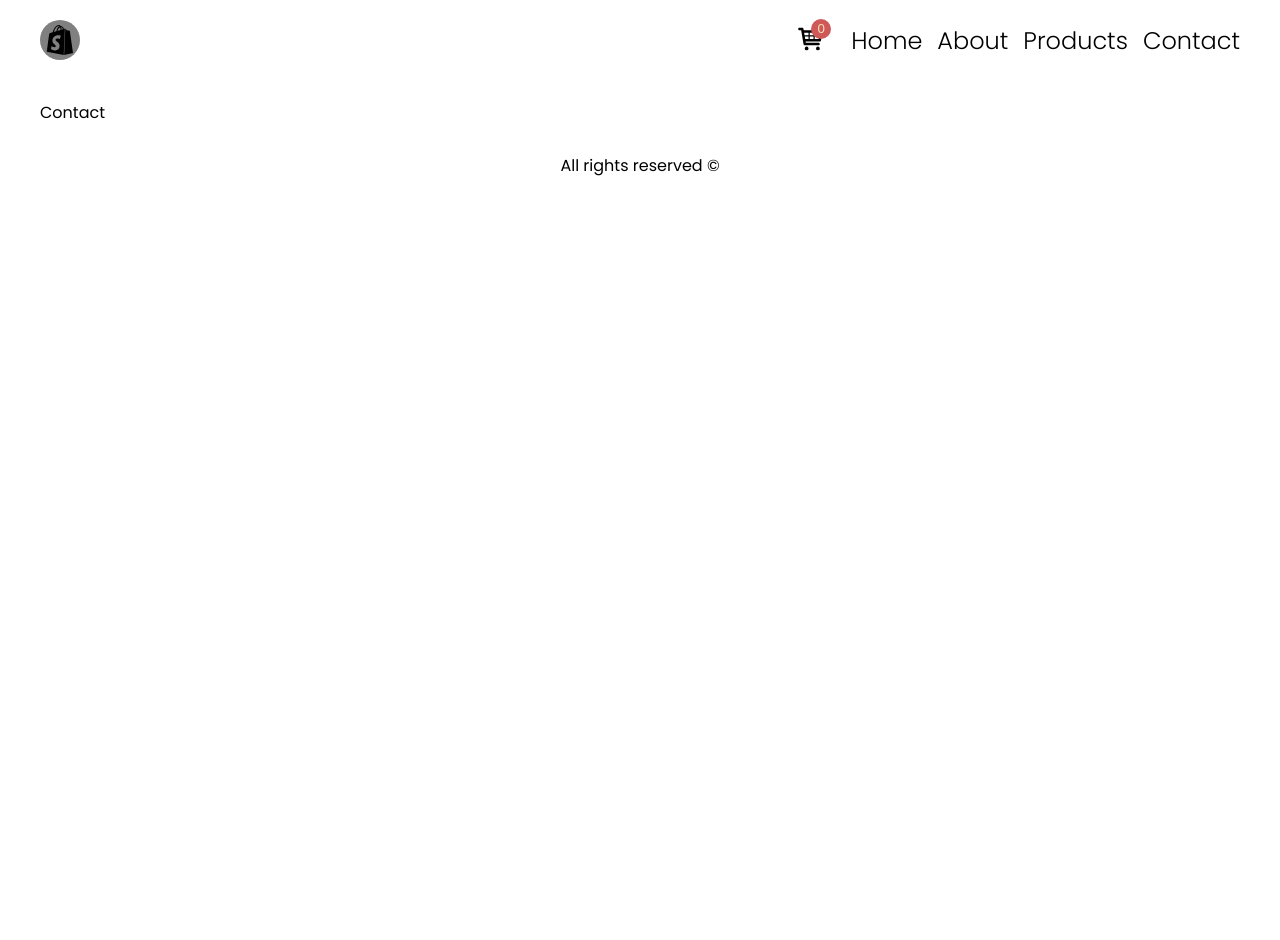
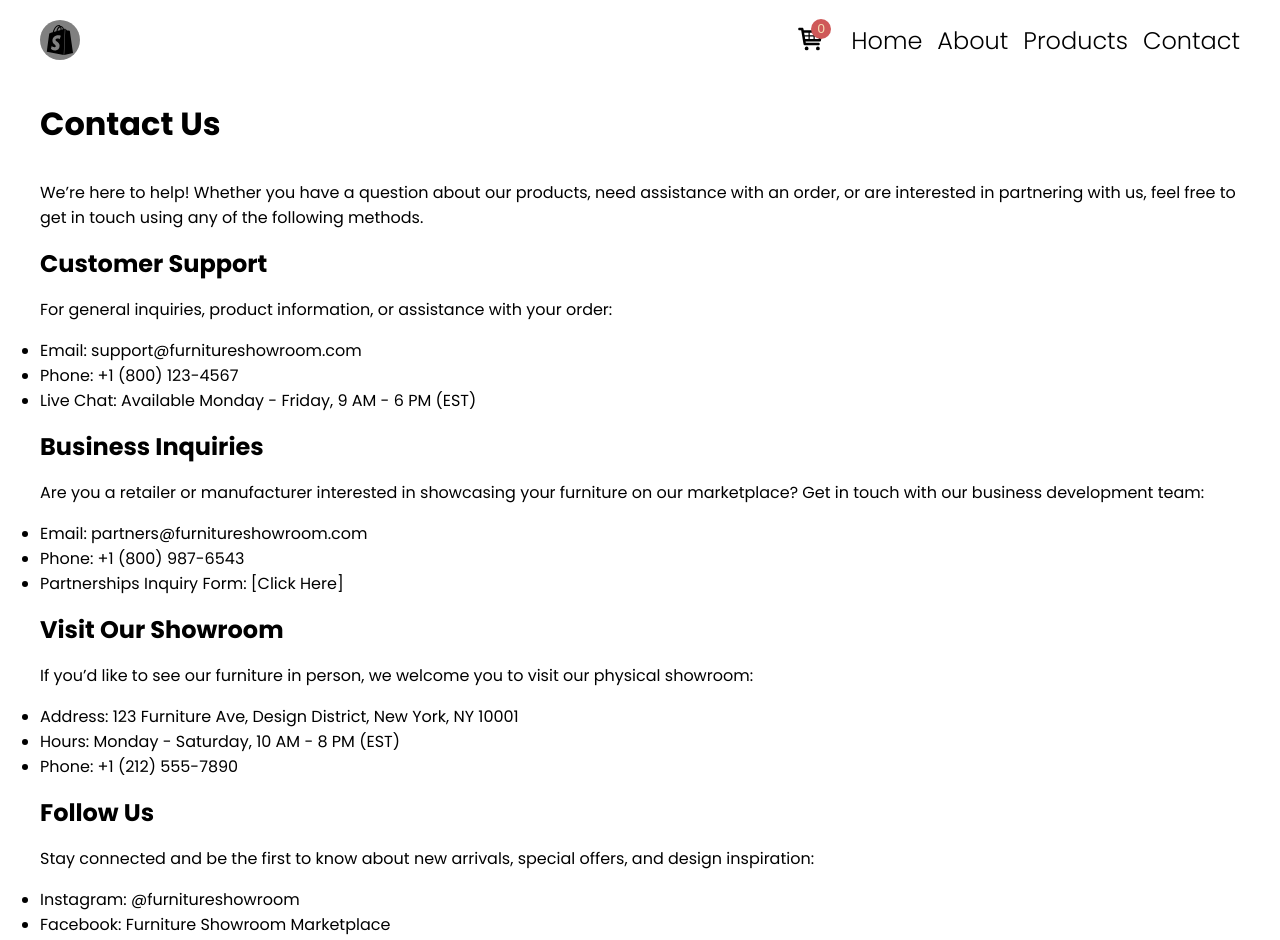
Before and after one commit to AchiGel/ecommerce_page, a React (Create React App) app: page /contact in a window 1280 px wide. Shown: the top 940 px of the page. Before the commit the page ends 800 px from the top, so only its background shows below. Built offline with nearby package versions, Linux system fonts and the light colour scheme.

Commit message:
add pages content

```diff
--- a/src/components/Main.tsx
+++ b/src/components/Main.tsx
@@ -24,7 +24,7 @@ export const MainContainer = styled.main`
   margin-top: 100px;
 `;
 
-const SectionOne = styled.section`
+export const SectionOne = styled.section`
   position: relative;
   background-image: url(${imageBg});
   background-repeat: no-repeat;
@@ -102,7 +102,7 @@ const Addbutton = styled.button`
 export default function Main(props: Props) {
   return (
     <MainContainer>
-      <SectionOne></SectionOne>
+      <SectionOne />
       <Categories filterCategories={props.filterCategories} />
       <ProductsSection>
         {props.selectedCategory.length > 0
--- a/src/pages/About.tsx
+++ b/src/pages/About.tsx
@@ -1,5 +1,42 @@
-import { MainContainer } from "../components/Main";
+import styled from "styled-components";
+import { MainContainer, SectionOne } from "../components/Main";
+
+const Paragraph = styled.p`
+  font-size: 1rem;
+  line-height: 1.5rem;
+  margin-bottom: 2rem;
+`;
 
 export default function About() {
-  return <MainContainer>About</MainContainer>;
+  return (
+    <MainContainer>
+      <SectionOne style={{ marginBottom: "2rem" }} />
+      <Paragraph>
+        A furniture showroom marketplace serves as a centralized platform where
+        various furniture retailers, manufacturers, and designers display and
+        sell their collections to a broad audience. By bringing multiple vendors
+        together under one virtual or physical space, the marketplace offers
+        consumers a diverse range of styles, materials, and price points, making
+        it easier to compare products and make informed decisions. This setup
+        benefits both buyers and sellers. Customers enjoy the convenience of
+        browsing multiple brands in one location, while retailers gain access to
+        a larger customer base without the overhead costs associated with
+        maintaining standalone stores.
+      </Paragraph>
+      <Paragraph>
+        In addition to its variety, a furniture showroom marketplace often
+        incorporates interactive features, such as 3D visualizations, augmented
+        reality tools, and customer reviews, which allow shoppers to visualize
+        how pieces might fit in their homes before making a purchase. These
+        features enhance the shopping experience by making it more immersive and
+        personalized. Furthermore, the marketplace may offer financing options,
+        delivery services, and customization capabilities, allowing consumers to
+        tailor their selections to meet specific needs, resulting in a more
+        streamlined and satisfying buying process. For sellers, the marketplace
+        can provide valuable insights into consumer preferences and trends,
+        helping them adjust their offerings to stay competitive in a dynamic
+        market.
+      </Paragraph>
+    </MainContainer>
+  );
 }
--- a/src/pages/Contact.tsx
+++ b/src/pages/Contact.tsx
@@ -1,5 +1,69 @@
+import styled from "styled-components";
 import { MainContainer } from "../components/Main";
 
+const Title = styled.h1`
+  margin-bottom: 2rem;
+`;
+
+const SubTitle = styled.h2`
+  margin-top: 1rem;
+  margin-bottom: 1rem;
+`;
+
+const Paragraph = styled.p`
+  margin-bottom: 1rem;
+`;
+
 export default function Contact() {
-  return <MainContainer>Contact</MainContainer>;
+  return (
+    <MainContainer>
+      <Title>Contact Us</Title>
+      <Paragraph>
+        We’re here to help! Whether you have a question about our products, need
+        assistance with an order, or are interested in partnering with us, feel
+        free to get in touch using any of the following methods.
+      </Paragraph>
+      <SubTitle>Customer Support</SubTitle>
+      <Paragraph>
+        For general inquiries, product information, or assistance with your
+        order:
+      </Paragraph>
+      <ul>
+        <li>Email: support@furnitureshowroom.com</li>
+        <li>Phone: +1 (800) 123-4567</li>
+        <li>Live Chat: Available Monday - Friday, 9 AM - 6 PM (EST)</li>
+      </ul>
+      <SubTitle>Business Inquiries</SubTitle>
+      <Paragraph>
+        Are you a retailer or manufacturer interested in showcasing your
+        furniture on our marketplace? Get in touch with our business development
+        team:
+      </Paragraph>
+      <ul>
+        <li>Email: partners@furnitureshowroom.com</li>
+        <li>Phone: +1 (800) 987-6543</li>
+        <li>Partnerships Inquiry Form: [Click Here]</li>
+      </ul>
+      <SubTitle>Visit Our Showroom</SubTitle>
+      <Paragraph>
+        If you’d like to see our furniture in person, we welcome you to visit
+        our physical showroom:
+      </Paragraph>
+      <ul>
+        <li>Address: 123 Furniture Ave, Design District, New York, NY 10001</li>
+        <li>Hours: Monday - Saturday, 10 AM - 8 PM (EST)</li>
+        <li>Phone: +1 (212) 555-7890</li>
+      </ul>
+      <SubTitle>Follow Us</SubTitle>
+      <Paragraph>
+        Stay connected and be the first to know about new arrivals, special
+        offers, and design inspiration:
+      </Paragraph>
+      <ul>
+        <li>Instagram: @furnitureshowroom</li>
+        <li>Facebook: Furniture Showroom Marketplace</li>
+        <li>Twitter: @furnitureshow</li>
+      </ul>
+    </MainContainer>
+  );
 }
--- a/src/pages/Products.tsx
+++ b/src/pages/Products.tsx
@@ -1,5 +1,39 @@
+import styled from "styled-components";
 import { MainContainer } from "../components/Main";
+import data from "../DATA/furniture_data.json";
+
+const ProductsSection = styled.section`
+  display: grid;
+  grid-template-columns: repeat(2, [col-start] minmax(100px, 1fr) [col-end]);
+  gap: 30px;
+`;
 
 export default function Products() {
-  return <MainContainer>Products</MainContainer>;
+  return (
+    <MainContainer>
+      <ProductsSection>
+        {data.furniture_items.map((el) => (
+          <div
+            key={el.ID}
+            style={{
+              backgroundColor: "lightgray",
+              padding: "1.5rem",
+              borderRadius: "20px",
+              display: "flex",
+              flexDirection: "column",
+              gap: "1rem",
+            }}
+          >
+            <h1>{el.title}</h1>
+            <img
+              style={{ maxWidth: "250px" }}
+              src={"assets/" + el.img}
+              alt={el.title}
+            />
+            <p>{el.description}</p>
+          </div>
+        ))}
+      </ProductsSection>
+    </MainContainer>
+  );
 }
```
